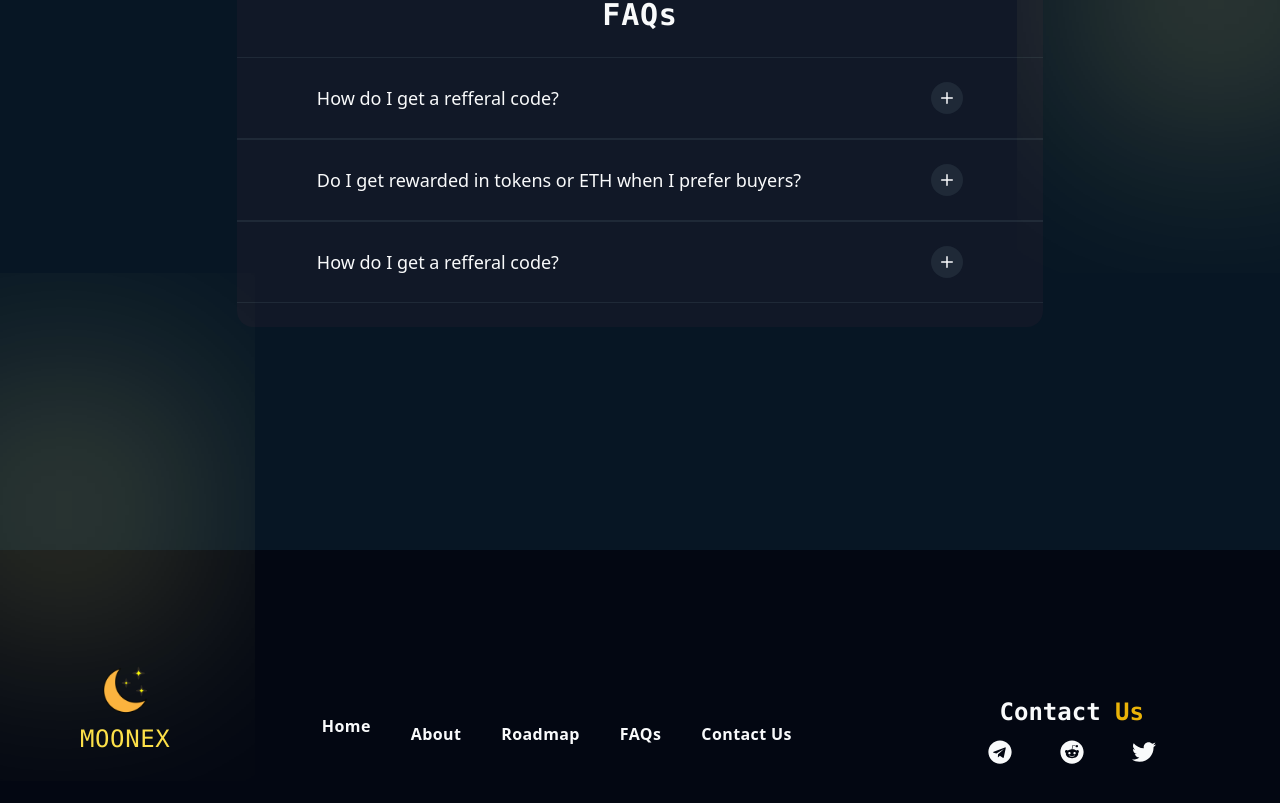
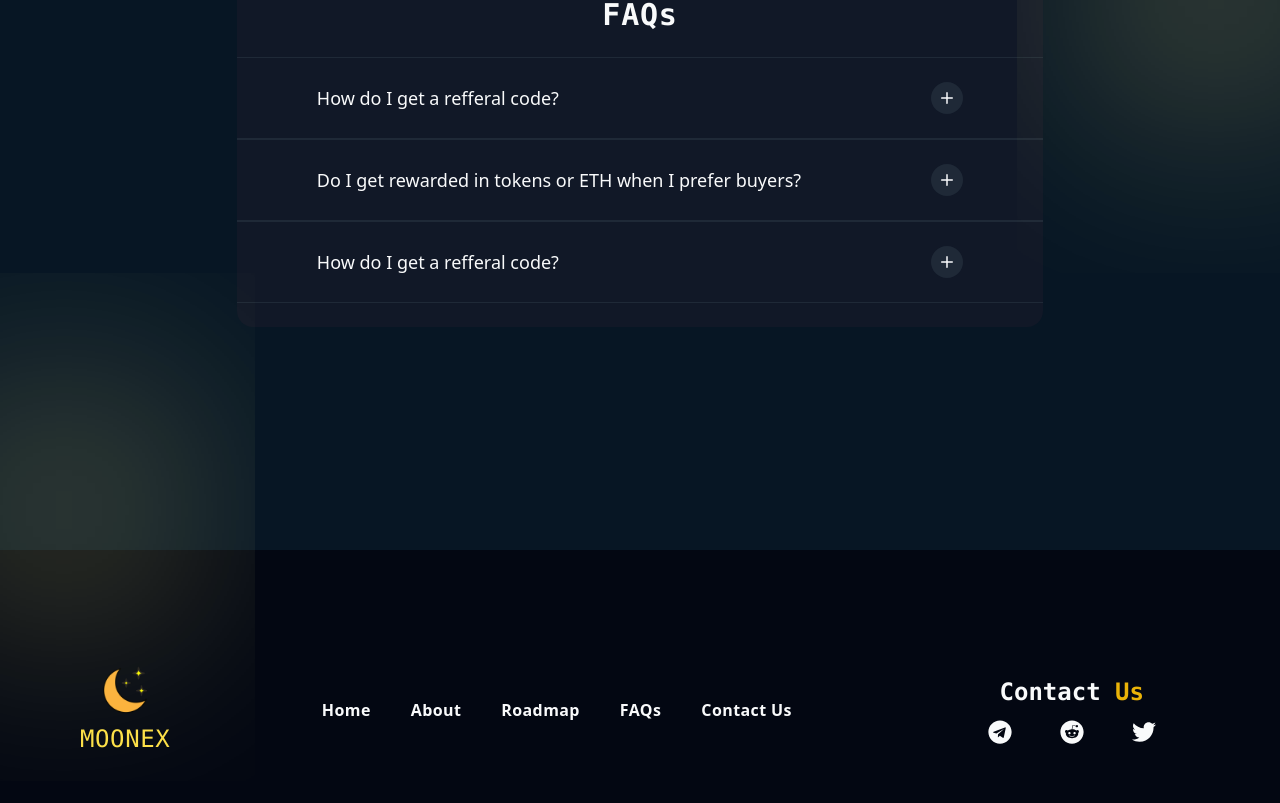
Before and after one commit to kartikscript/moonex, a React (Vite) app: page / in a window 1280 px wide. Shown: the part 2268-3071 px from the top of the page. Built offline with nearby package versions, Linux system fonts and the light colour scheme.

Commit message:
style bug fixed

```diff
--- a/src/App.tsx
+++ b/src/App.tsx
@@ -51,8 +51,8 @@ function App() {
                   {
                     ['1. Point no one','2. Point no one','3. Point no one','4. Point no one','5. Point no one']
                       .map(item=>(
-                          <tr key={item} className='*:py-6   md:*:pl-10 lg:*:pl-20'>
-                            <td className='place-self-start'>{item}</td>
+                          <tr key={item} className='*:py-6   '>
+                            <td className='md:pl-10 lg:pl-20 place-self-start'>{item}</td>
                             <td >✔</td>
                             <td >❌</td>
                           </tr>
@@ -114,7 +114,7 @@ function App() {
             </div>
           </section>
         </div>
-        <footer className='sm:h-[40vh] bg-gray-950 px-10 lg:px-20 py-16 space-y-10 lg:flex  justify-between items-center'>
+        <footer className='sm:h-[40vh] bg-gray-950 px-10 lg:px-20 py-16 space-y-10 lg:space-y-0 lg:flex  justify-between items-center'>
           <div className="flex flex-col items-center gap-2">
             <img
             src="/images/logo.png"
@@ -124,7 +124,7 @@ function App() {
             />
             <h1 className=" flex-1 text-yellow-300 font-mono text-2xl tracking-wide ">MOONEX</h1>
           </div>
-          <div className=" text-center space-y-2 sm:flex justify-center gap-10">
+          <div className=" text-center space-y-2 sm:space-y-0 sm:flex justify-center gap-10">
             {
               ['Home','About','Roadmap','FAQs','Contact Us'].map(item=>(
                 <a href="/" key={item} className="font-semibold block tracking-wide text-gray-50 hover:text-yellow-300 transition-all duration-200">{item}</a>
```
